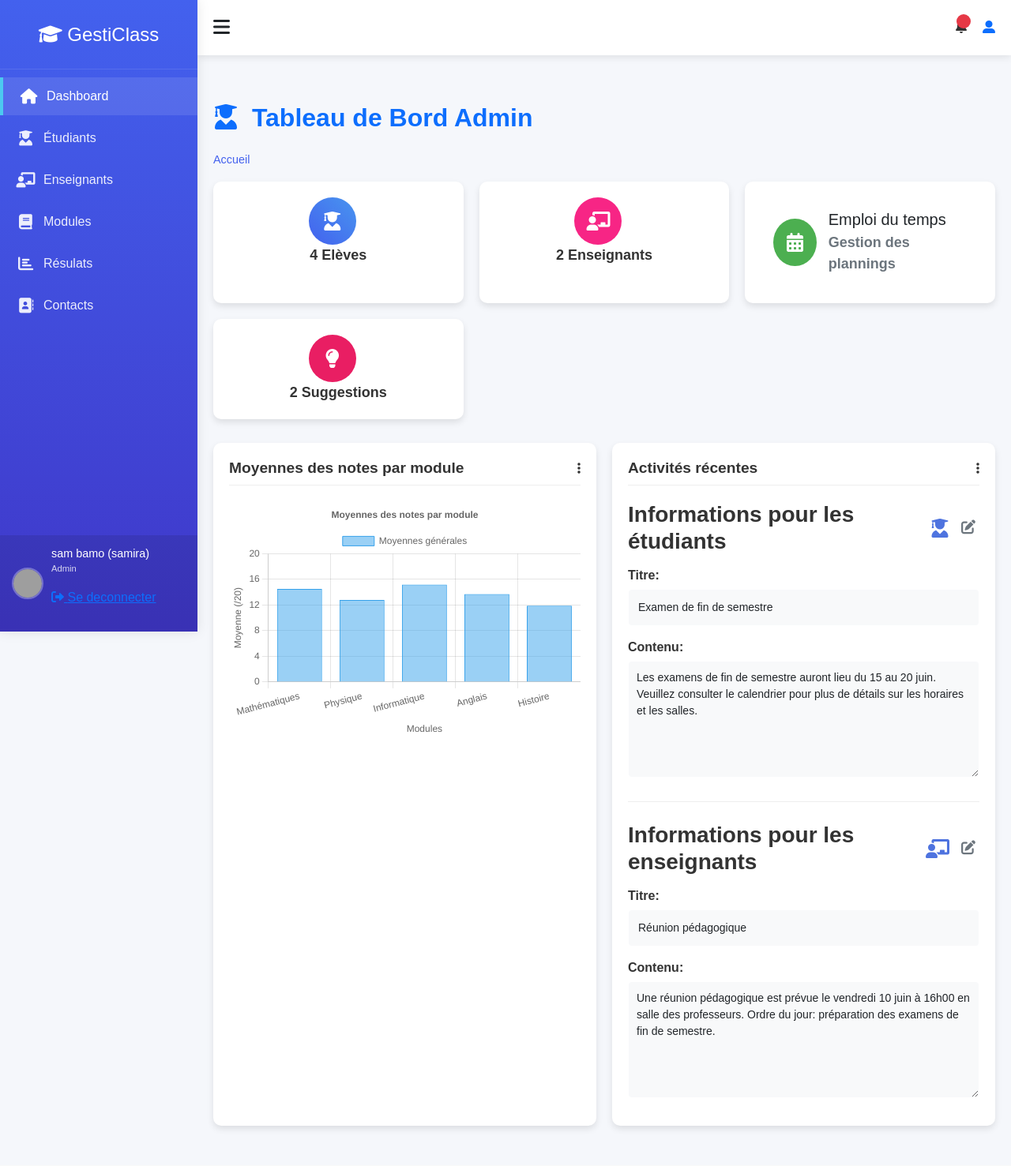
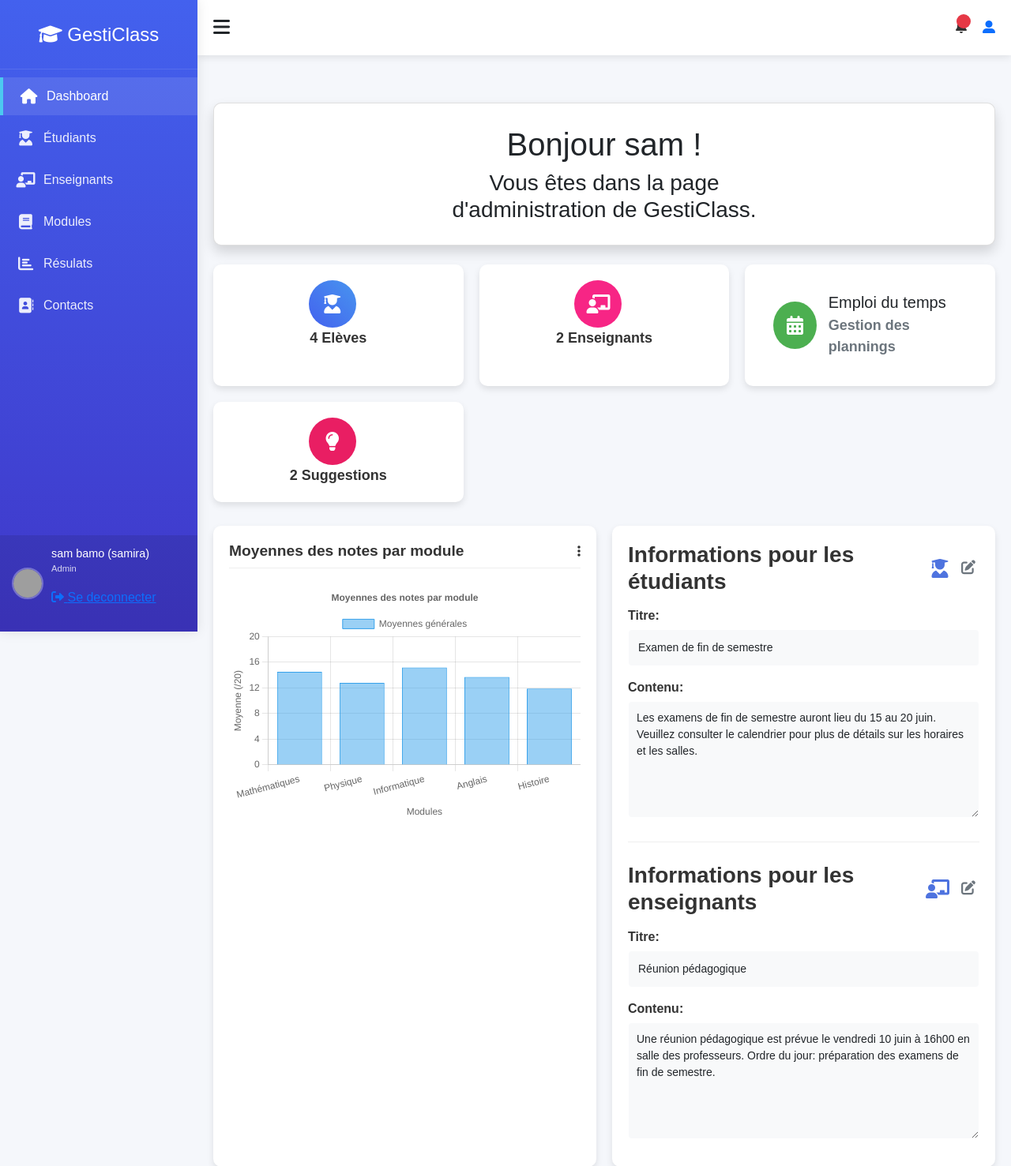
Before and after one commit to Sami-BMG/gestiClass-Projet-stage-L2, a Django app: page /dashboard/admin/ in a window 1280 px wide. Shown: the top 1477 px of the page at 79% size. Before the commit the page ends 1432 px from the top, so only its background shows below. Run offline with Django 5.2, Linux system fonts and the light colour scheme; a user stored in the database is signed in; data comes from the database, SQL or seed files in the repository; both versions use the stored data as it was after the commit; grey boxes are pictures that could not be loaded.

```diff
--- a/templates/dashboard/admin_dashboard.html
+++ b/templates/dashboard/admin_dashboard.html
@@ -3,14 +3,13 @@
 
 {% block content %}
 <div class="content">
-    <div>
-        <h2 class="mb-4 fw-bold text-primary"><i class="fas fa-user-graduate me-2"></i>
-            Tableau de Bord Admin
-          </h2>
-
-        <ul class="breadcrumb">
-            <li><a href="{% url 'dashboard:home' %}">Accueil</a></li>
-        </ul>
+    <div class="card shadow mb-4">
+        <div class="row justify-content-center">
+            <div class="col-md-6 text-center">
+                <h1>     <h1>Bonjour {{ user.first_name }} !</h1>
+                <h3>Vous êtes dans la page d'administration de GestiClass. </h3>
+            </div>
+        </div>
     </div>
 
     <!-- Dashboard Cards -->
@@ -70,10 +69,6 @@
             </div>
         </div>
         <div class="summary-container">
-            <div class="summary-header">
-                <h3>Activités récentes</h3>
-                <i class="fas fa-ellipsis-v"></i>
-            </div>
             <div class="summary-content">
                 {% if request.user.is_superuser or request.user.profil == 'student' %}
                 <!-- Informations pour les étudiants -->
--- a/templates/models/sidebar.html
+++ b/templates/models/sidebar.html
@@ -7,7 +7,11 @@
         <ul>
             <li><a href="{% url 'dashboard:home' %}" class="active"><i class="fas fa-home"></i> Dashboard</a></li>
             <li><a href="{% url 'accounts:students_list' %}"><i class="fas fa-user-graduate"></i> Étudiants</a></li>
+
+            {% if user.profil == 'teacher' or user.profil == 'admin' or user.is_staff or user.is_superuser %}
             <li><a href="{% url 'accounts:teachers_list' %}"><i class="fas fa-chalkboard-teacher"></i> Enseignants</a></li>
+            {% endif %}
+
             <li><a href="{% url 'accounts:modules_list' %}"><i class="fas fa-book"></i> Modules</a></li>
             <li><a href="{% url 'accounts:results_list' %}"><i class="fas fa-chart-bar"></i> Résulats</a></li>
             <li><a href="{% url 'accounts:contact' %}"><i class="fas fa-address-book"></i> Contacts</a></li>
```
Also changed, not shown: accounts/views.py (+21 -5 lines), templates/dashboard/student_dashboard.html (+8 -0 lines), templates/dashboard/teacher_dashboard.html (+8 -0 lines), db.sqlite3.
